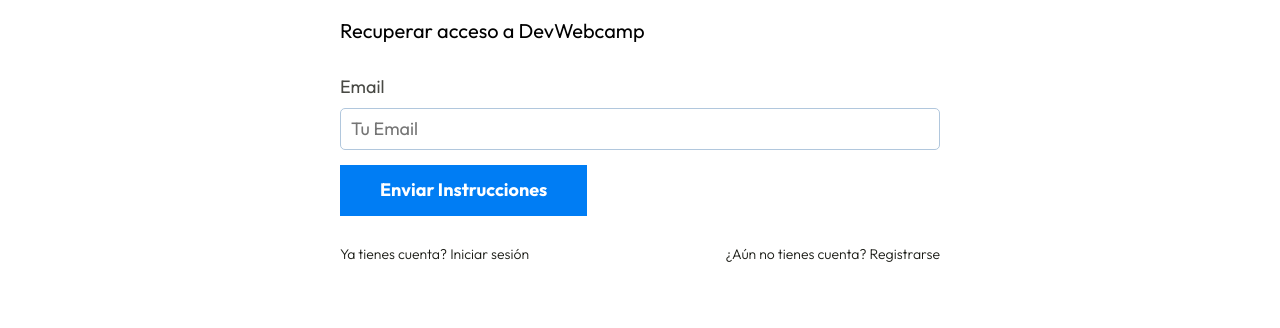
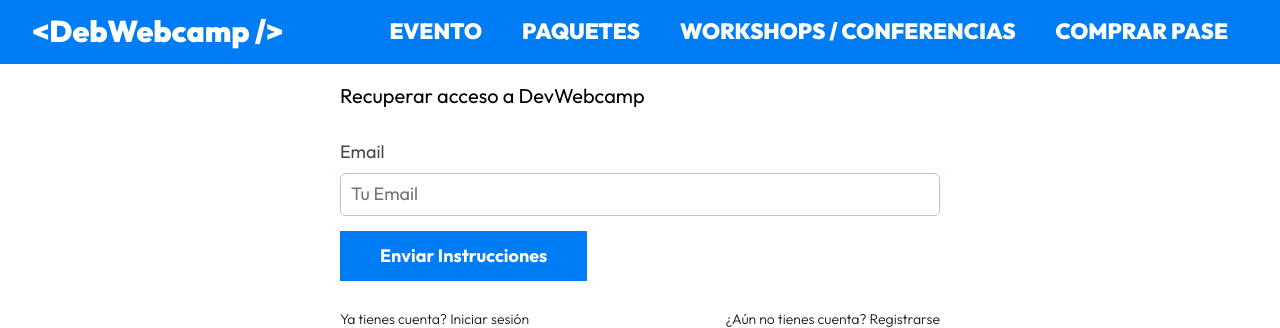
Before and after one commit to colidom/DevWebCamp, a PHP site: template views/auth/olvide.php in a window 1280 px wide. Shown: the part 601-929 px from the top of the page. Before the commit the page ends 863 px from the top, so only its background shows below. Run offline with PHP 8.4, Linux system fonts and the light colour scheme; the template is opened without the code that fills it, so the values that code supplies are empty; some libraries are stand-ins or nearby versions.

Commit message:
Creando una Barra de Navegación

```diff
--- a/src/scss/base/_mixins.scss
+++ b/src/scss/base/_mixins.scss
@@ -81,3 +81,14 @@
     background-clip: text;
     color: transparent;
 }
+
+@mixin logo {
+    color: v.$blanco;
+    text-align: center;
+    margin-bottom: 2rem;
+
+    @include desktop {
+        text-align: left;
+        margin: 0;
+    }
+}
--- /dev/null
+++ b/src/scss/ui/header/_barra.scss
@@ -0,0 +1,23 @@
+@use 'base/variables' as v;
+@use 'base/mixins' as m;
+
+.barra {
+    background-color: v.$azul;
+
+    &__contenido {
+        @include m.contenedor;
+        display: flex;
+        flex-direction: column;
+
+        @include m.desktop {
+            flex-direction: row;
+            align-items: center;
+            justify-content: space-between;
+        }
+    }
+
+    &__logo {
+        @include m.logo;
+        @include m.texto-fluido(2rem, 3rem);
+    }
+}
--- a/src/scss/ui/header/_index.scss
+++ b/src/scss/ui/header/_index.scss
@@ -1 +1,3 @@
 @forward 'header';
+@forward 'barra';
+@forward 'navegacion';
--- /dev/null
+++ b/src/scss/ui/header/_navegacion.scss
@@ -0,0 +1,28 @@
+@use 'base/variables' as v;
+@use 'base/mixins' as m;
+
+.navegacion {
+
+    display: flex;
+    flex-direction: column;
+
+    @include m.desktop {
+        flex-direction: row;
+    }
+
+    &__enlace {
+        color: v.$blanco;
+        font-size: 2.2rem;
+        padding: 2rem;
+        font-weight: v.$black;
+        text-transform: uppercase;
+        text-align: center;
+
+        &:hover {
+            background-color: v.$blanco;
+            color: v.$azul;
+        }
+    }
+
+
+}
--- a/views/templates/header.php
+++ b/views/templates/header.php
@@ -19,3 +19,17 @@
         </div>
     </div>
 </header>
+
+<div class="barra">
+    <div class="barra__contenido">
+        <a href="/">
+            <h2 class="barra__logo"> &#60;DebWebcamp /></h2>
+        </a>
+        <nav class="navegacion">
+            <a href="/devwebcamp" class="navegacion__enlace">Evento</a>
+            <a href="/paquetes" class="navegacion__enlace">Paquetes</a>
+            <a href="/workshops-conferencias" class="navegacion__enlace">Workshops / Conferencias</a>
+            <a href="/registro" class="navegacion__enlace"> Comprar Pase</a>
+        </nav>
+    </div>
+</div>
```
Also changed, not shown: public/build/css/app.css, 1 other file.
